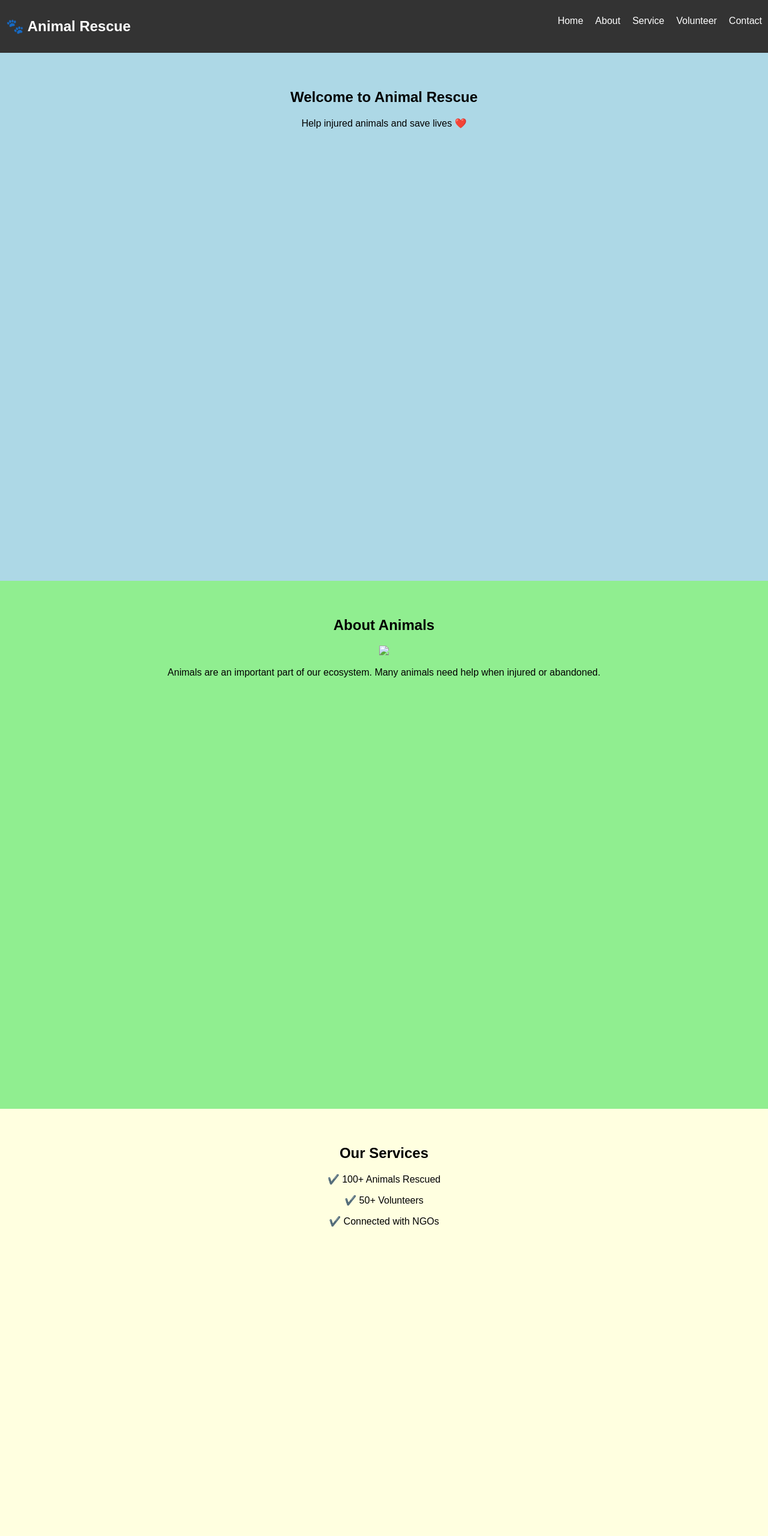
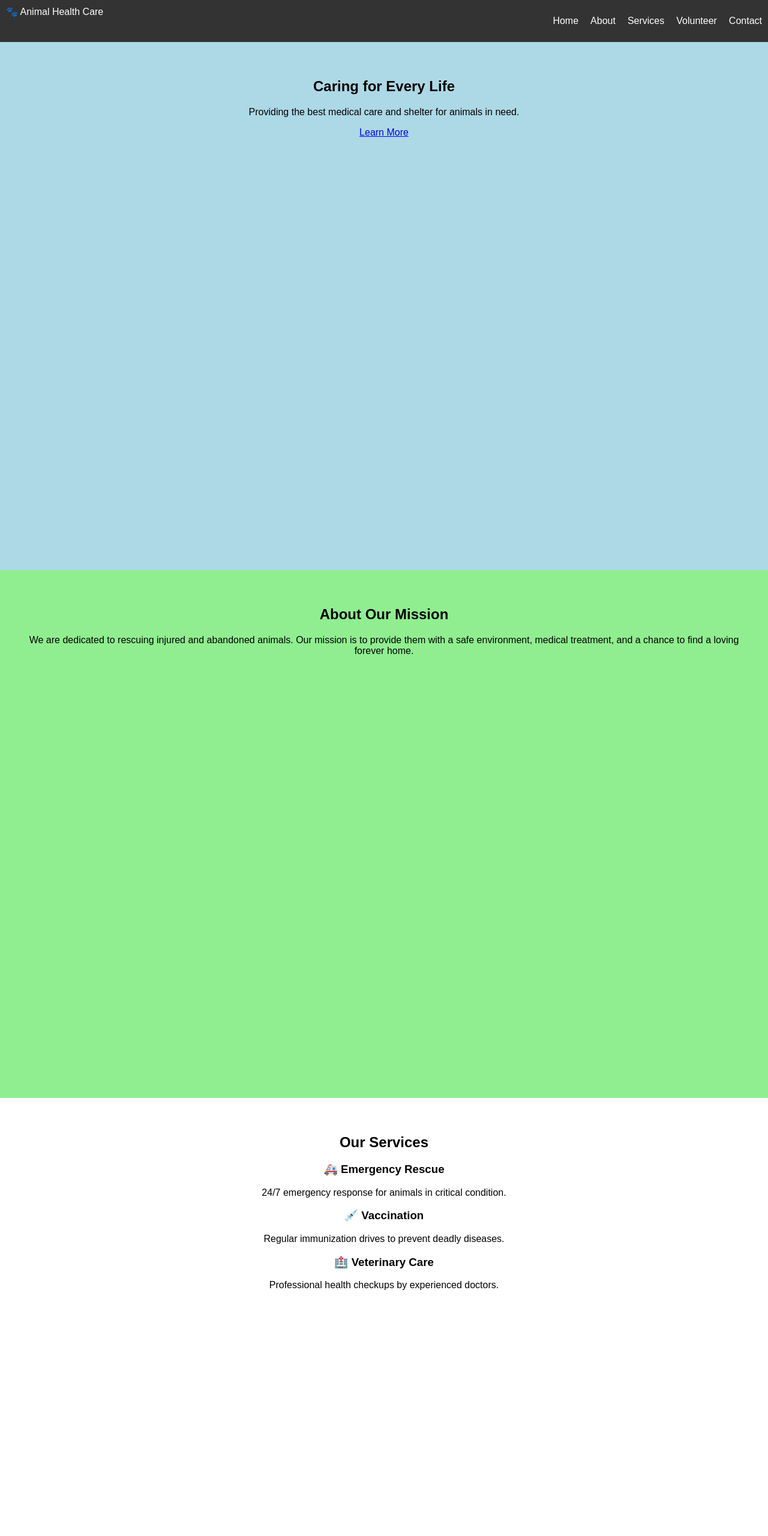
Before and after one commit to manisha-singh01/animal-rescue-website, a plain HTML site: page index.html in a window 1280 px wide. Shown: the top 2560 px of the page at 60% size. Drawn offline with nearby package versions, Linux system fonts and the light colour scheme.

Commit message:
Update index.html

```diff
--- a/index.html
+++ b/index.html
@@ -1,72 +1,73 @@
 <!DOCTYPE html>
-<html>
-
+<html lang="en">
 <head>
-    <title>Animal Rescue</title>
+    <meta charset="UTF-8">
+    <meta name="viewport" content="width=device-width, initial-scale=1.0">
+    <title>Animal Health Care | Saving Lives</title>
     <link rel="stylesheet" href="styles.css">
+    <link rel="stylesheet" href="https://cdnjs.cloudflare.com/ajax/libs/animate.css/4.1.1/animate.min.css"/>
 </head>
-
 <body>
 
-    <!-- Navbar -->
-    <nav>
-        <h2>🐾 Animal Rescue</h2>
-        <ul>
+    <nav class="navbar">
+        <div class="logo">🐾 Animal Health Care</div>
+        <ul class="nav-links">
             <li><a href="#home">Home</a></li>
             <li><a href="#about">About</a></li>
-            <li><a href="#service">Service</a></li>
+            <li><a href="#services">Services</a></li>
             <li><a href="#volunteer">Volunteer</a></li>
             <li><a href="#contact">Contact</a></li>
         </ul>
     </nav>
 
-    <!-- Home -->
-    <section id="home">
-        <h1>Welcome to Animal Rescue</h1>
-        <p>Help injured animals and save lives ❤️</p>
+    <section id="home" class="animate_animated animate_fadeIn">
+        <div class="hero-content">
+            <h1>Caring for Every Life</h1>
+            <p>Providing the best medical care and shelter for animals in need.</p>
+            <a href="#about" class="btn">Learn More</a>
+        </div>
     </section>
 
-    <!-- About -->
     <section id="about">
-        <h1>About Animals</h1>
-        <img src="assets/animal.jpg" width="200">
-        <p>Animals are an important part of our ecosystem. Many animals need help when injured or abandoned.</p>
+        <h2 class="animate_animated animate_fadeInUp">About Our Mission</h2>
+        <p>We are dedicated to rescuing injured and abandoned animals. Our mission is to provide them with a safe environment, medical treatment, and a chance to find a loving forever home.</p>
     </section>
 
-    <!-- Service -->
-    <section id="service">
-        <h1>Our Services</h1>
-        <p>✔️ 100+ Animals Rescued</p>
-        <p>✔️ 50+ Volunteers</p>
-        <p>✔️ Connected with NGOs</p>
+    <section id="services">
+        <h2>Our Services</h2>
+        <div class="service-container">
+            <div class="service-card">
+                <h3>🚑 Emergency Rescue</h3>
+                <p>24/7 emergency response for animals in critical condition.</p>
+            </div>
+            <div class="service-card">
+                <h3>💉 Vaccination</h3>
+                <p>Regular immunization drives to prevent deadly diseases.</p>
+            </div>
+            <div class="service-card">
+                <h3>🏥 Veterinary Care</h3>
+                <p>Professional health checkups by experienced doctors.</p>
+            </div>
+        </div>
     </section>
 
-    <!-- Volunteer -->
     <section id="volunteer">
-        <h1>Become a Volunteer</h1>
-        <p>You can help animals by picking them up and safely delivering them to NGOs.</p>
+        <h2>Become a Volunteer</h2>
+        <p>Your small contribution can make a big difference. Join our community to help voiceless souls.</p>
+        <button class="special-btn" onclick="alert('Thank you for showing interest! We will contact you soon.')">Register Now</button>
     </section>
 
-    <!-- Contact (Form) -->
     <section id="contact">
-        <h1>Register & Request</h1>
-
-        <form id="form">
-            <input type="text" id="username" placeholder="Username" required>
-            <input type="password" id="password" placeholder="Password" required>
-            <input type="text" id="mobile" placeholder="Mobile Number" required>
-            <input type="email" id="email" placeholder="Email ID" required>
-
-            <input type="text" id="location" placeholder="Location">
-            <button type="button" onclick="getLocation()">Get Location</button>
-
-            <button type="submit">Submit</button>
+        <h2>Contact Us</h2>
+        <p>Have questions? Send us a message and we will get back to you.</p>
+        <form action="connect.php" method="POST" class="contact-form">
+            <input type="text" name="name" placeholder="Full Name" required>
+            <input type="email" name="email" placeholder="Email Address" required>
+            <textarea name="message" placeholder="How can we help?" rows="5" required></textarea>
+            <button type="submit">Submit Details</button>
         </form>
-
-        <p id="msg"></p>
     </section>
 
     <script src="main.js"></script>
 </body>
-
 </html>
```
